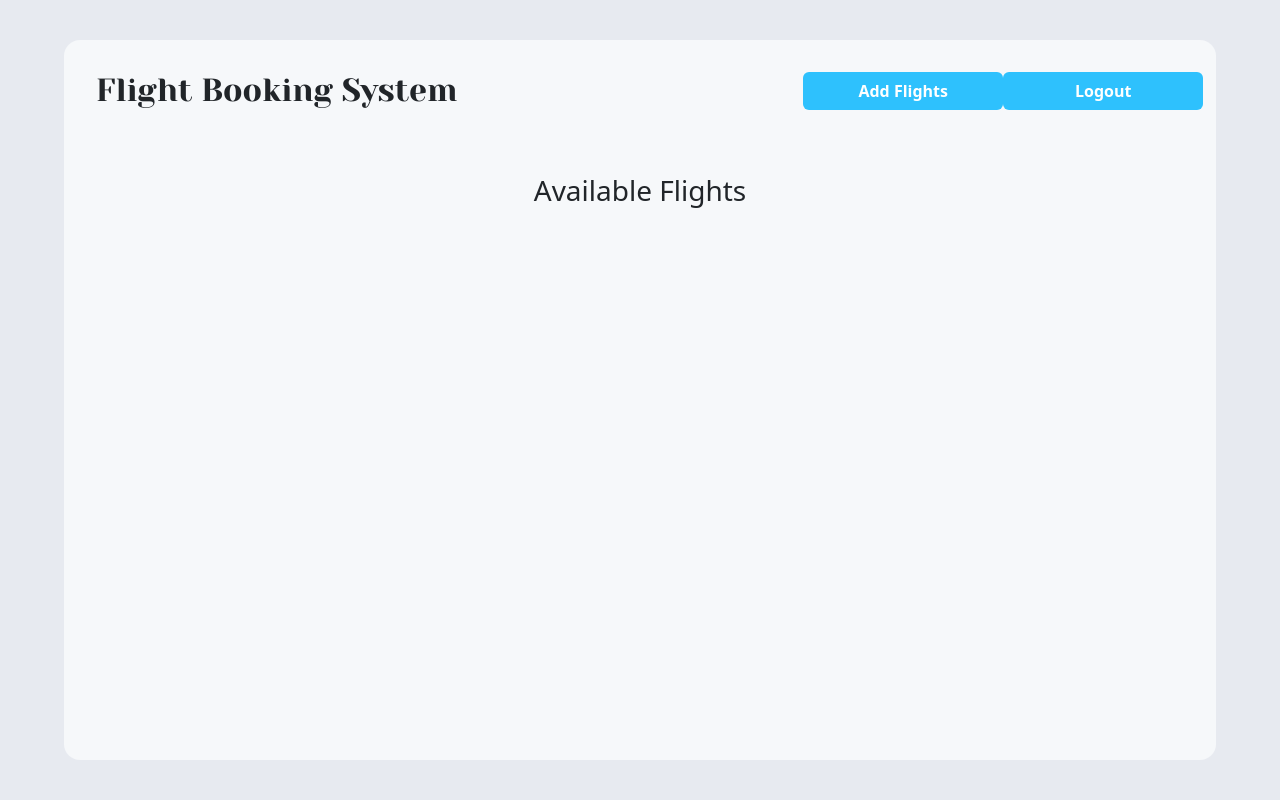
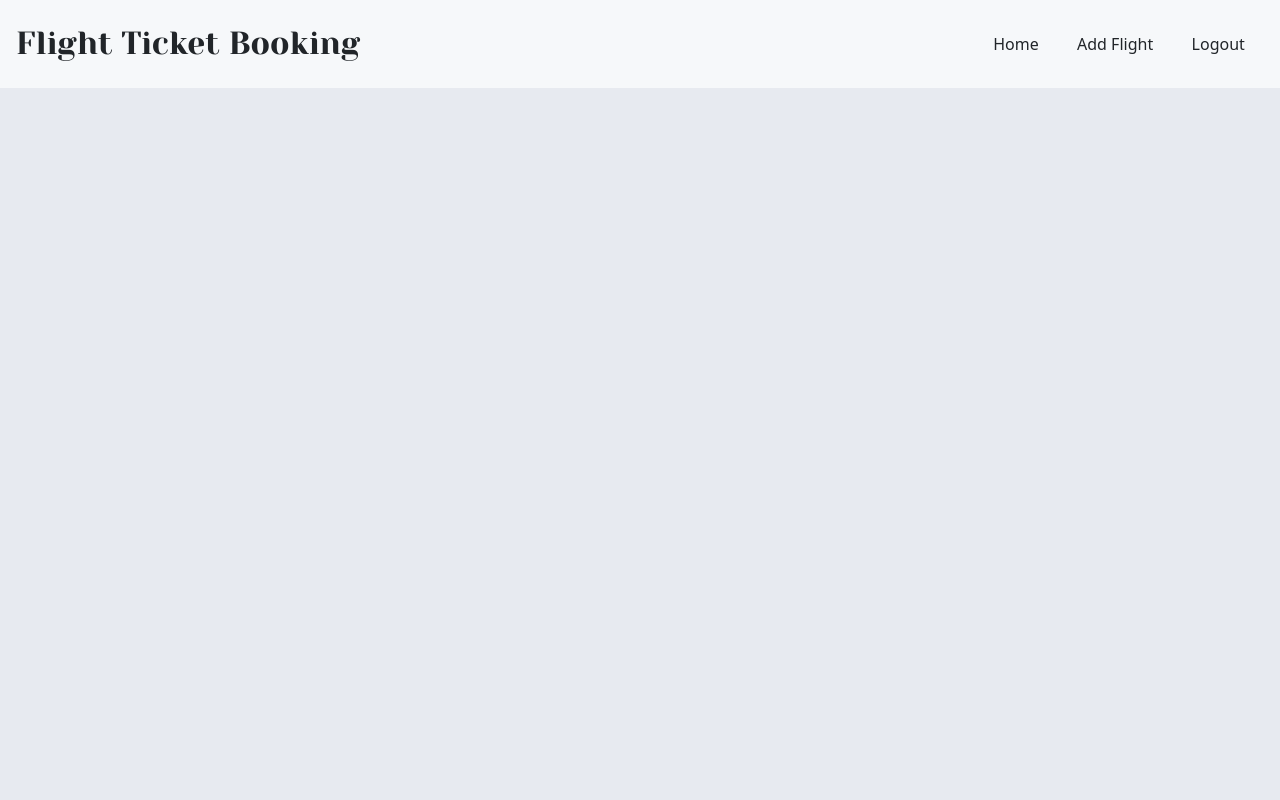
Before and after one commit to Joshua-David1/flight-booking-system-devrev, a Flask app: template templates/admin-dashboard.html in a window 1280 px wide. Run offline with Flask 3, Linux system fonts and the light colour scheme; the template is opened without the code that fills it, so the values that code supplies are empty.

Commit message:
Update UI

```diff
--- a/static/styles.css
+++ b/static/styles.css
@@ -79,29 +79,58 @@ body{
     padding: 2rem;
 }
 
-.admin-menu{
+.admin-navbar{
+    background-color: #F6F8FA;
     display: flex;
+    justify-content: space-between;
+    align-items: center;
+    padding: 1rem;
+}
+
+.admin-nav-heading{
+    font-family: 'Yeseva One'
+}
+
+.admin-nav-heading h2{
+    margin: 0;
+}
+
+.admin-nav-links ul{
+    display: flex;
+    list-style: none;
+    margin: 0;
+}
+
+.admin-nav-links li{
+    display: block;
+    padding: 1rem 1.2rem;
+    text-decoration: none;
+}
+
+.admin-nav-links li a{
+    height: 100%;
+}
+
+
+.admin-hamburger{
+    position: absolute;
+    right: 1rem;
+    top: 1rem;
+    display: none;
+    flex-direction: column;
+    width: 30px;
+    height: 23px;
     justify-content: space-between;
 }
 
-.heading-font{
-    font-family: 'Yeseva One'
+.admin-hamburger span{
+    height: 4px;
+    width: 100%;
+    display: block;
+    background-color: black;
 }
 
-
-.admin-functions{
-    width: 35%;
-    display: flex;
-    justify-content: space-between;
-}
-
-.admin-functions p{
-    margin-right: 1rem;
-}
-
-.admin-functions button{
-    width: 200px;
-}
+/* sudo classes */
 
 .login-btn:hover{
     background-color: #2EC1FD;
--- a/templates/admin-dashboard.html
+++ b/templates/admin-dashboard.html
@@ -1,22 +1,22 @@
 {% extends 'base.html' %}
 {% block content %}
-<div class="dashboard-div">
-    <div class="admin-menu">
-        <div>
-            <h2 class="heading-font">Flight Booking System</h2>
-        </div>
-        <div class="admin-functions">
-            <form action="/add-flight">
-                <button class="btn login-btn">Add Flights</button>
-            </form>
-            <form action="/logout">
-                <button class="btn login-btn">Logout</button>
-            </form>
-        </div>
+<nav class="admin-navbar">
+    <div class="admin-nav-heading">
+        <h2>Flight Ticket Booking</h2>
     </div>
-    <div>
-        <h3 style="text-align: center;margin-top: 3rem;">Available Flights</h3>
+    <a class="admin-hamburger">
+        <span></span>
+        <span></span>
+        <span></span>
+        <span></span>
+    </a>
+    <div class="admin-nav-links show">
+        <ul>
+            <li>Home</li>
+            <li>Add Flight</li>
+            <li>Logout</li>
+        </ul>
     </div>
-</div>
+</nav>
 {{super()}}
 {% endblock %}
```
Also changed, not shown: other parts of static/styles.css (+34 -6 lines).
